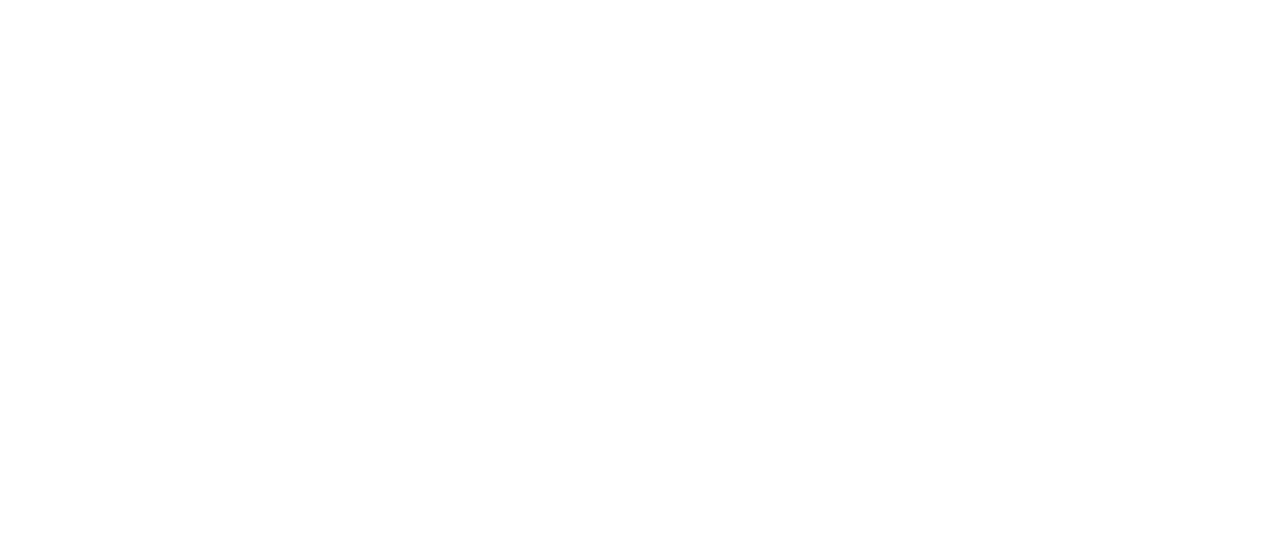
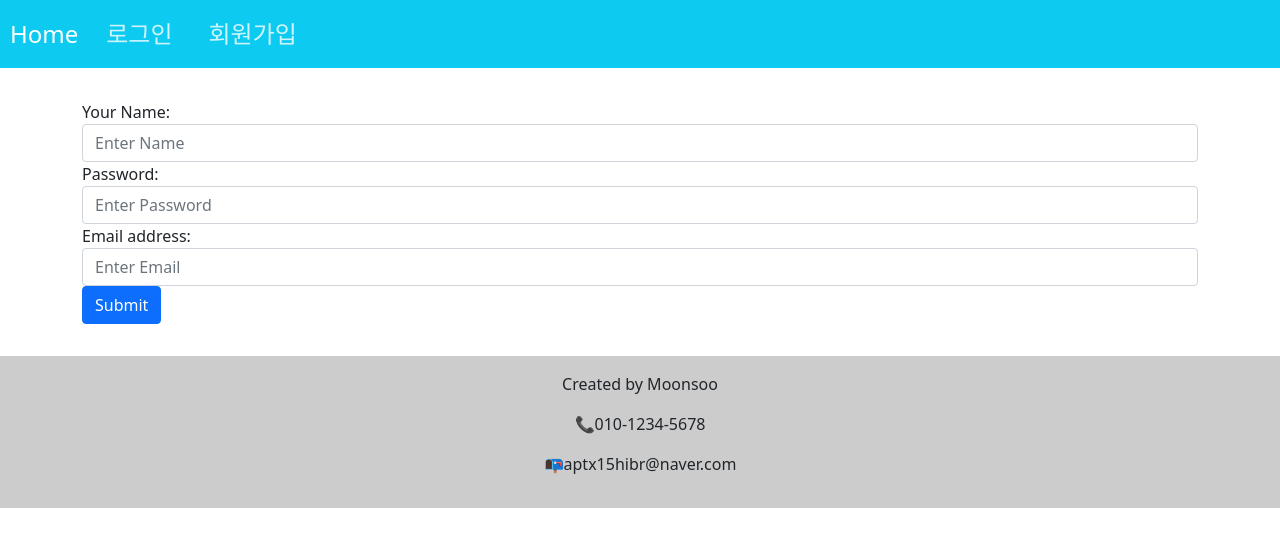
Before and after one commit to moonsoo364/Board_view, a Vue app: page /auth/join in a window 1280 px wide. Shown: the top 546 px of the page. Built offline with nearby package versions, Linux system fonts and the light colour scheme.

Commit message:
first commit

```diff
--- a/src/components/HelloWorld.vue
+++ /dev/null
@@ -1,122 +0,0 @@
-<template>
-  <div class="hello">
-    <h1>{{ msg }}</h1>
-    <p>
-      For a guide and recipes on how to configure / customize this project,<br />
-      check out the
-      <a href="https://cli.vuejs.org" target="_blank" rel="noopener"
-        >vue-cli documentation</a
-      >.
-    </p>
-    <h3>Installed CLI Plugins</h3>
-    <ul>
-      <li>
-        <a
-          href="https://github.com/vuejs/vue-cli/tree/dev/packages/%40vue/cli-plugin-babel"
-          target="_blank"
-          rel="noopener"
-          >babel</a
-        >
-      </li>
-      <li>
-        <a
-          href="https://github.com/vuejs/vue-cli/tree/dev/packages/%40vue/cli-plugin-router"
-          target="_blank"
-          rel="noopener"
-          >router</a
-        >
-      </li>
-      <li>
-        <a
-          href="https://github.com/vuejs/vue-cli/tree/dev/packages/%40vue/cli-plugin-eslint"
-          target="_blank"
-          rel="noopener"
-          >eslint</a
-        >
-      </li>
-    </ul>
-    <h3>Essential Links</h3>
-    <ul>
-      <li>
-        <a href="https://vuejs.org" target="_blank" rel="noopener">Core Docs</a>
-      </li>
-      <li>
-        <a href="https://forum.vuejs.org" target="_blank" rel="noopener"
-          >Forum</a
-        >
-      </li>
-      <li>
-        <a href="https://chat.vuejs.org" target="_blank" rel="noopener"
-          >Community Chat</a
-        >
-      </li>
-      <li>
-        <a href="https://twitter.com/vuejs" target="_blank" rel="noopener"
-          >Twitter</a
-        >
-      </li>
-      <li>
-        <a href="https://news.vuejs.org" target="_blank" rel="noopener">News</a>
-      </li>
-    </ul>
-    <h3>Ecosystem</h3>
-    <ul>
-      <li>
-        <a href="https://router.vuejs.org" target="_blank" rel="noopener"
-          >vue-router</a
-        >
-      </li>
-      <li>
-        <a href="https://vuex.vuejs.org" target="_blank" rel="noopener">vuex</a>
-      </li>
-      <li>
-        <a
-          href="https://github.com/vuejs/vue-devtools#vue-devtools"
-          target="_blank"
-          rel="noopener"
-          >vue-devtools</a
-        >
-      </li>
-      <li>
-        <a href="https://vue-loader.vuejs.org" target="_blank" rel="noopener"
-          >vue-loader</a
-        >
-      </li>
-      <li>
-        <a
-          href="https://github.com/vuejs/awesome-vue"
-          target="_blank"
-          rel="noopener"
-          >awesome-vue</a
-        >
-      </li>
-    </ul>
-  </div>
-</template>
-
-<script>
-export default {
-  name: "HelloWorld",
-  props: {
-    msg: String,
-  },
-};
-</script>
-
-<!-- Add "scoped" attribute to limit CSS to this component only -->
-<style scoped>
-h3 {
-  margin: 40px 0 0;
-}
-ul {
-  list-style-type: none;
-  padding: 0;
-}
-li {
-  display: inline-block;
-  margin: 0 10px;
-}
-a {
-  color: #42b983;
-}
-</style>
--- /dev/null
+++ b/src/components/layout/NavBar.vue
@@ -0,0 +1,56 @@
+<template>
+<div>
+
+<b-navbar toggleable="lg" type="dark" variant="info">
+
+
+    <router-link to="/" style="text-decoration:none;" class="active"><b-navbar-brand>Home</b-navbar-brand></router-link>
+    <b-navbar-toggle target="nav-collapse"></b-navbar-toggle>
+    <b-collapse v-if="login_state" id="nav-collapse" is-nav>
+      <b-navbar-nav>
+        <b-nav-item>글쓰기</b-nav-item>
+        <b-nav-item>로그아웃</b-nav-item>
+      </b-navbar-nav>
+    </b-collapse>
+
+    <b-collapse v-else id="nav-collapse"  is-nav>
+      <b-navbar-nav>
+        <b-nav-item >
+          <router-link to="/auth/login" class="active">로그인</router-link>
+        </b-nav-item>
+        <b-nav-item >
+          <router-link to="/auth/join" class="active">회원가입</router-link>
+        </b-nav-item>
+      </b-navbar-nav>
+    </b-collapse>
+
+</b-navbar>
+
+</div>
+</template>
+<script>
+export default {
+      data(){
+            return{
+                login_state:false,
+                hover:false
+            }
+        },
+      methods:{
+
+      }
+}
+</script>
+<style scoped>
+a{
+  text-decoration: none;
+  color: rgba(255,255,255,0.8);
+}
+.active:hover{
+  font-weight: bold;
+}
+.navbar-brand, .nav-link{
+  font-size: 1.5rem;
+  margin: 0 10px 0 10px;
+}
+</style>
--- a/src/router/index.js
+++ b/src/router/index.js
@@ -1,6 +1,8 @@
 import Vue from "vue";
 import VueRouter from "vue-router";
-import HomeView from "../views/HomeView.vue";
+import BoardTable from "../views/BoardTable";
+import JoinForm from "../views/JoinForm";
+import LoginForm from "../views/LoginForm";
 
 Vue.use(VueRouter);
 
@@ -8,17 +10,19 @@
   {
     path: "/",
     name: "home",
-    component: HomeView,
+    component: BoardTable,
   },
   {
-    path: "/about",
-    name: "about",
-    // route level code-splitting
-    // this generates a separate chunk (about.[hash].js) for this route
-    // which is lazy-loaded when the route is visited.
-    component: () =>
-      import(/* webpackChunkName: "about" */ "../views/AboutView.vue"),
+    path: "/auth/login",
+    name: "login",
+    component: LoginForm,
   },
+  {
+    path: "/auth/join",
+    name: "join",
+    component: JoinForm,
+  },
+
 ];
 
 const router = new VueRouter({
--- a/src/views/AboutView.vue
+++ /dev/null
@@ -1,5 +0,0 @@
-<template>
-  <div class="about">
-    <h1>This is an about page</h1>
-  </div>
-</template>
--- /dev/null
+++ b/src/views/BoardTable.vue
@@ -0,0 +1,28 @@
+<template>
+
+<div>
+    <NavBar/>
+    <b-container fluid="md" style="margin-top:2rem; margin-bottom:2rem;">
+        <b-card-group deck >
+            <b-card title="게시글" header-tag="header" footer-tag="footer">
+                <b-button href="#" variant="primary">상세보기</b-button>
+            </b-card>
+            <b-card title="게시글" header-tag="header" footer-tag="footer">
+                <b-button href="#" variant="primary">상세보기</b-button>
+            </b-card>
+        </b-card-group>
+    </b-container>
+    <Footer/>
+</div>
+
+</template>
+<script>
+import NavBar from "../components/layout/NavBar.vue"
+import Footer from "../components/layout/FooterBar.vue"
+export default {
+    components:{
+        NavBar,
+        Footer
+    }
+}
+</script>
--- a/src/views/HomeView.vue
+++ /dev/null
@@ -1,18 +0,0 @@
-<template>
-  <div class="home">
-    <img alt="Vue logo" src="../assets/logo.png" />
-    <HelloWorld msg="Welcome to Your Vue.js App" />
-  </div>
-</template>
-
-<script>
-// @ is an alias to /src
-import HelloWorld from "@/components/HelloWorld.vue";
-
-export default {
-  name: "HomeView",
-  components: {
-    HelloWorld,
-  },
-};
-</script>
--- /dev/null
+++ b/src/views/JoinForm.vue
@@ -0,0 +1,67 @@
+<template>
+<div>
+<NavBar/>
+<b-container style="margin-top:2rem; margin-bottom:2rem; " fluid="md">
+    <b-form>
+
+      <b-form-group id="input-group-2" label="Your Name:" label-for="input-2">
+        <b-form-input
+          id="input-2"
+          placeholder="Enter Name"
+          required
+        ></b-form-input>
+      </b-form-group>
+
+      <b-form-group id="input-group-2" label="Password:" label-for="input-2">
+        <b-form-input
+          id="input-2"
+          type="password"
+          placeholder="Enter Password"
+          required
+        ></b-form-input>
+      </b-form-group>
+
+      <b-form-group
+        id="input-group-1"
+        label="Email address:"
+        label-for="input-1"
+      >
+        <b-form-input
+          id="input-1"
+          type="email"
+          placeholder="Enter Email"
+          required
+        ></b-form-input>
+      </b-form-group>
+
+
+      <b-button type="submit" variant="primary">Submit</b-button>
+    </b-form>
+</b-container>
+<Footer/>
+</div>
+</template>
+
+<script>
+import Footer from "../components/layout/FooterBar.vue"
+import NavBar from "../components/layout/NavBar.vue"
+  export default {
+    data() {
+      return {
+
+      }
+    },
+    methods: {
+
+      },
+    components:{
+        Footer,
+        NavBar
+    }
+    }
+
+</script>
+
+<style scoped>
+
+</style>
--- /dev/null
+++ b/src/views/LoginForm.vue
@@ -0,0 +1,53 @@
+<template>
+<div>
+<NavBar/>
+<b-container style="margin-top:2rem; margin-bottom:2rem; " fluid="md">
+    <b-form>
+
+      <b-form-group id="input-group-2" label="Your Name:" label-for="input-2">
+        <b-form-input
+          id="input-2"
+          placeholder="Enter Name"
+          required
+        ></b-form-input>
+      </b-form-group>
+
+      <b-form-group id="input-group-2" label="Password:" label-for="input-2">
+        <b-form-input
+          id="input-2"
+          type="password"
+          placeholder="Enter Password"
+          required
+        ></b-form-input>
+      </b-form-group>
+
+      <b-button type="submit" variant="primary">Submit</b-button>
+    </b-form>
+</b-container>
+<Footer/>
+</div>
+</template>
+
+<script>
+import Footer from "../components/layout/FooterBar.vue"
+import NavBar from "../components/layout/NavBar.vue"
+  export default {
+    data() {
+      return {
+
+      }
+    },
+    methods: {
+
+      },
+    components:{
+        Footer,
+        NavBar
+    }
+    }
+
+</script>
+
+<style scoped>
+
+</style>
--- a/vue.config.js
+++ b/vue.config.js
@@ -1,4 +1,15 @@
 const { defineConfig } = require("@vue/cli-service");
+
 module.exports = defineConfig({
-  transpileDependencies: true,
+  outputDir: "../src/main/resources/static",
+  devServer:{
+    proxy:{
+      '/api':{
+        //'./api'로 들어오면 포트8000(스프링 서버)로 보낸다
+        target: 'http://localhost:8000',
+        changeOrigin: true//cross origin 허용
+      }
+    }
+  }
+
 });
```
Also changed, not shown: package.json (+6 -7 lines), 1 other file (tests, documents, lock files or other folders).
